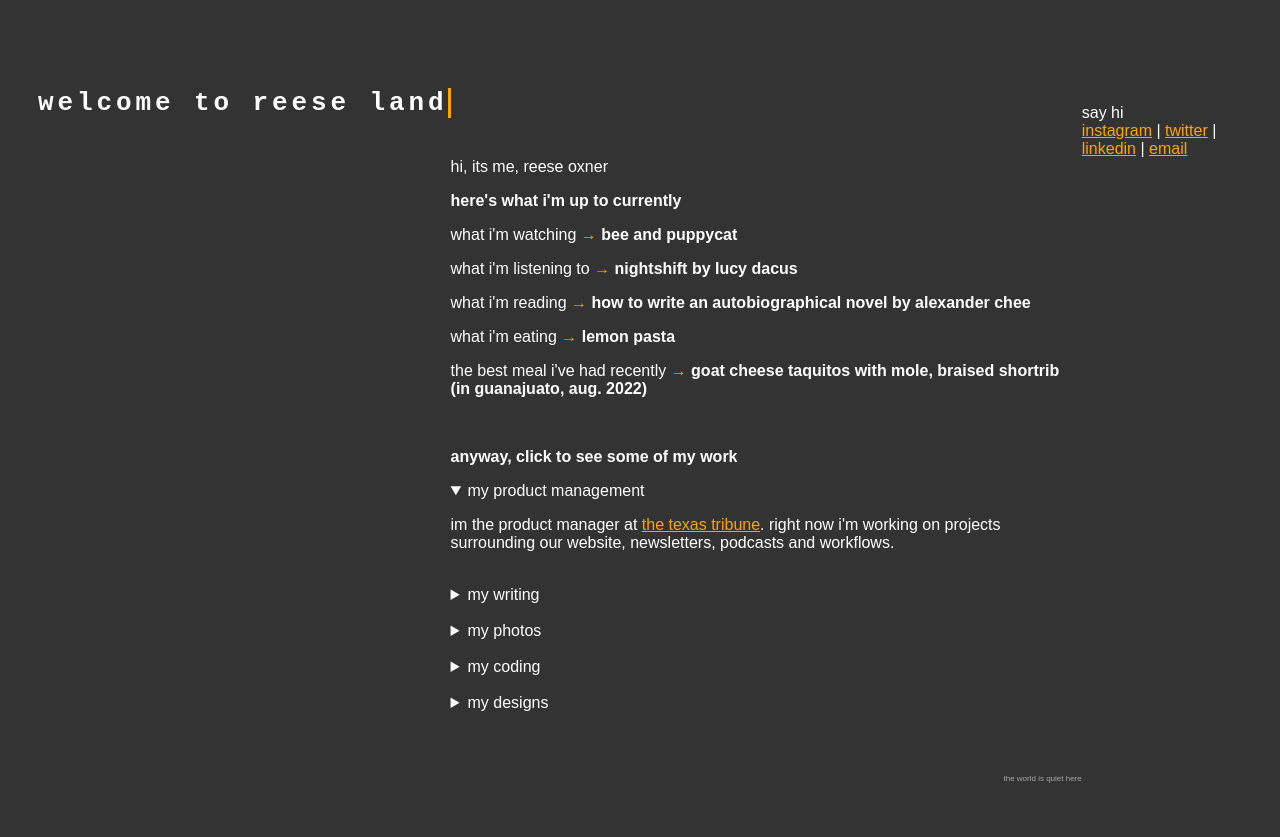
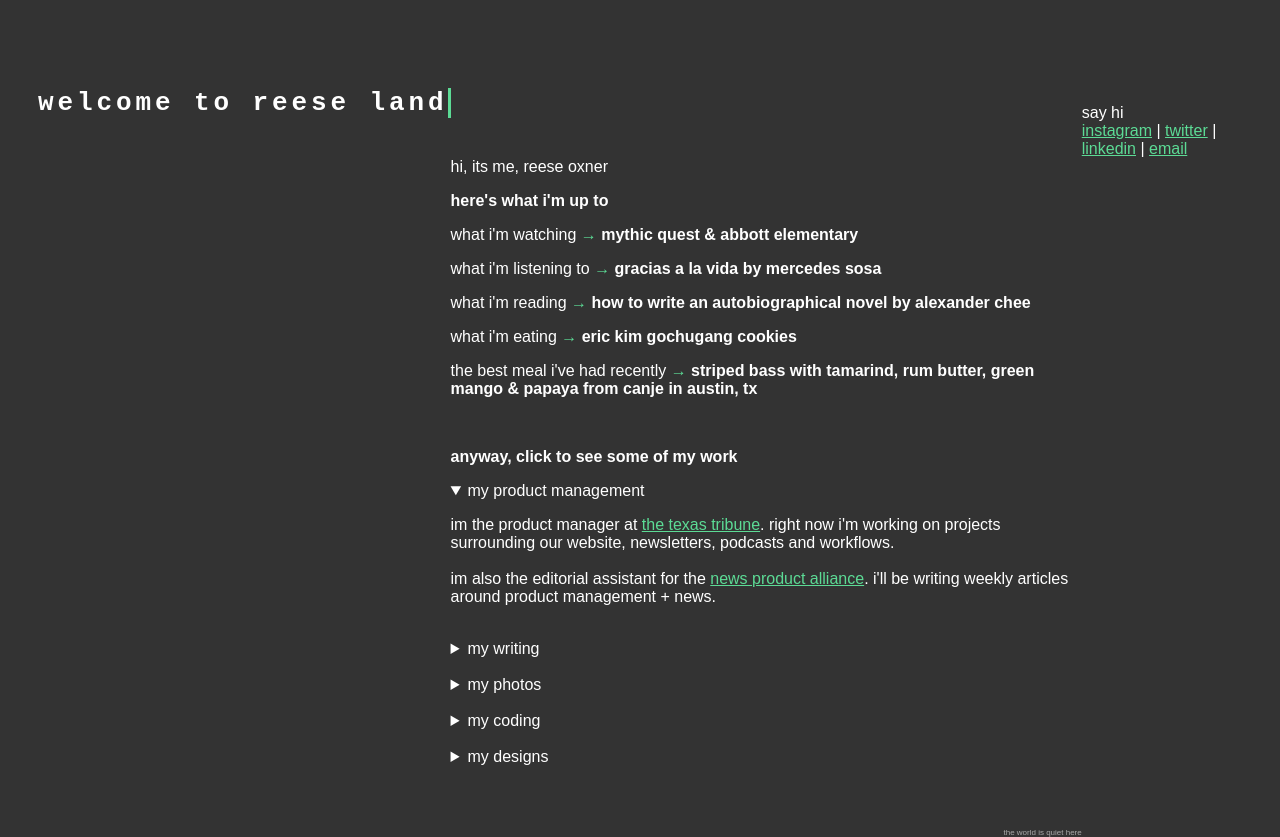
Before and after one commit to ReeseOxner/reeseoxner.github.io, a plain HTML site: page index.html in a window 1280 px wide. Both pictures are taken after a click on the heading "my product management". Before the commit the page ends 800 px from the top, so only its background shows below. Drawn offline with Linux system fonts and the light colour scheme.

Commit message:
Update index.html

```diff
--- a/index.html
+++ b/index.html
@@ -27,12 +27,12 @@ font-family: sans-serif;
 
 }
 
-/* DEMO-SPECIFIC STYLES */
+/* typewriter styles  */
 .typewriter h1 {
   color: #fff;
   font-family: monospace;
   overflow: hidden; /* Ensures the content is not revealed until the animation */
-  border-right: .15em solid orange; /* The typwriter cursor */
+  border-right: .15em solid #5cdb95; /* The typwriter cursor */
   white-space: nowrap; /* Keeps the content on a single line */
   margin: 0 auto; /* Gives that scrolling effect as the typing happens */
   letter-spacing: .15em; /* Adjust as needed */
@@ -50,7 +50,7 @@ font-family: sans-serif;
 /* The typewriter cursor effect */
 @keyframes blink-caret {
   from, to { border-color: transparent }
-  50% { border-color: orange }
+  50% { border-color: #5cdb95 }
 }
 
 .p1 {
@@ -63,7 +63,7 @@ color: #ffffff !important;
 }
 
 a, a:visited {
-color: orange;
+color: #5cdb95;
 }
 
 a:hover {
@@ -71,14 +71,14 @@ color: #fff;
 }
 
 mark {
-background-color: orange;
+background-color: #5cdb95;
 }
 
 ::selection {
-  background: orange; /* WebKit/Blink Browsers */
+  background: #5cdb95; /* WebKit/Blink Browsers */
 }
 ::-moz-selection {
-  background: orange; /* Gecko Browsers */
+  background: #5cdb95; /* Gecko Browsers */
 }
 
 /* Start https://www.cursors-4u.com */ * {cursor: url(https://cur.cursors-4u.net/games/gam-12/gam1191.cur), auto !important;} /* End https://www.cursors-4u.com */
@@ -98,17 +98,17 @@ background-color: orange;
 
 <p class="p1">hi, its me, reese oxner</p>
 
-<p class="p1"> <strong>here's what i'm up to currently</p></strong>
+<p class="p1"> <strong>here's what i'm up to</p></strong>
 
-<p class="p1">what i'm watching <strong><a href="https://www.netflix.com/title/81245457" target="_blank" style="text-decoration: none;">→</a> bee and puppycat</strong></p>
+<p class="p1">what i'm watching <strong><a href="https://tv.apple.com/us/episode/pilot/umc.cmc.4nophqr1ztliqnbyeh0i7nnn2?action=playSmartEpisode" target="_blank" style="text-decoration: none;">→</a> mythic quest & abbott elementary</strong></p>
 
-<p class="p1">what i'm listening to  <strong><a href="https://open.spotify.com/track/1yYlpGuBiRRf33e1gY61bN?si=f1029ee5de6d44fc" target="_blank" style="text-decoration: none;">→</a> nightshift by lucy dacus</strong></p>
+<p class="p1">what i'm listening to  <strong><a href="https://open.spotify.com/track/0UKSse3fcKetDzXnXzE1Pv?si=3ef3c8d060b8490a" target="_blank" style="text-decoration: none;">→</a> gracias a la vida by mercedes sosa</strong></p>
 
 <p class="p1">what i'm reading <a href="https://www.bookpeople.com/book/9781328764522" target="_blank" style="text-decoration: none;">→</a> <strong>how to write an autobiographical novel by alexander chee</strong></p>
 
-<p class="p1">what i'm eating <a href="https://simple-veganista.com/simple-lemon-pasta/" target="_blank" style="text-decoration: none;">→</a> <strong>lemon pasta</strong></p>
+<p class="p1">what i'm eating <a href="https://cooking.nytimes.com/recipes/1023675-gochujang-caramel-cookies" target="_blank" style="text-decoration: none;">→</a> <strong>eric kim gochugang cookies</strong></p>
 
-<p class="p1">the best meal i've had recently <a href="https://i.imgur.com/l6ki8Zo.jpg" target="_blank" style="text-decoration: none;">→</a> <strong>goat cheese taquitos with mole, braised shortrib (in guanajuato, aug. 2022)</strong></p>
+<p class="p1">the best meal i've had recently <a href="https://i.imgur.com/evpCWOM.jpg" target="_blank" style="text-decoration: none;">→</a> <strong>striped bass with tamarind, rum butter, green mango & papaya from canje in austin, tx</strong></p>
 
 <br>
 
@@ -121,6 +121,10 @@ background-color: orange;
                     </summary>
                     <dl>
                         im the product manager at <a href="https://www.texastribune.org/">the texas tribune</a>. right now i'm working on projects surrounding our website, newsletters, podcasts and workflows.
+
+                        <br/><br/>
+
+                        im also the editorial assistant for the <a href="https://newsproduct.org/">news product alliance</a>. i'll be writing weekly articles around product management + news.
                     </dl>
                 </details>
 
@@ -189,4 +193,5 @@ background-color: orange;
 </body>
 
 
+<script></script>
 </html>
```
